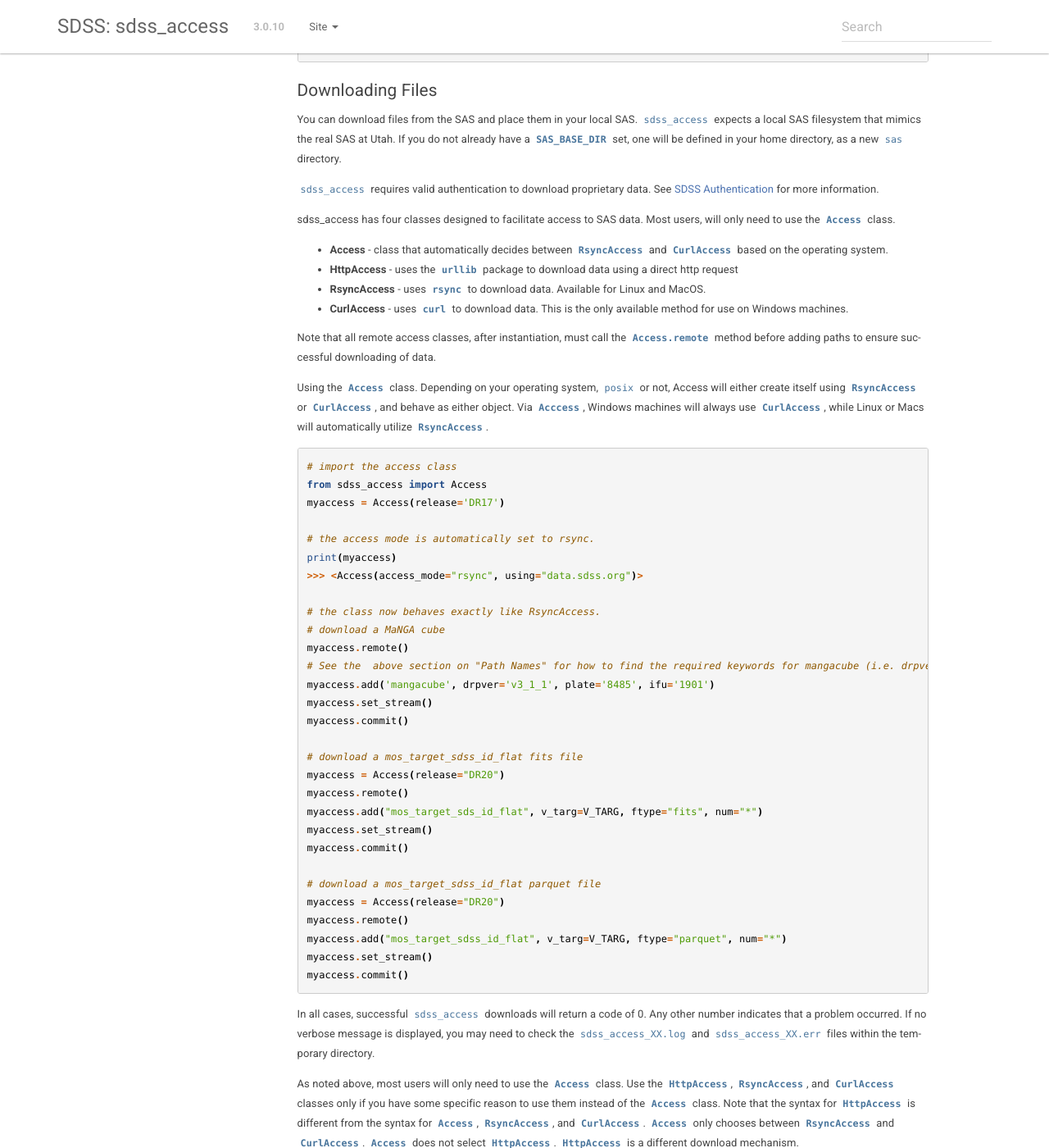
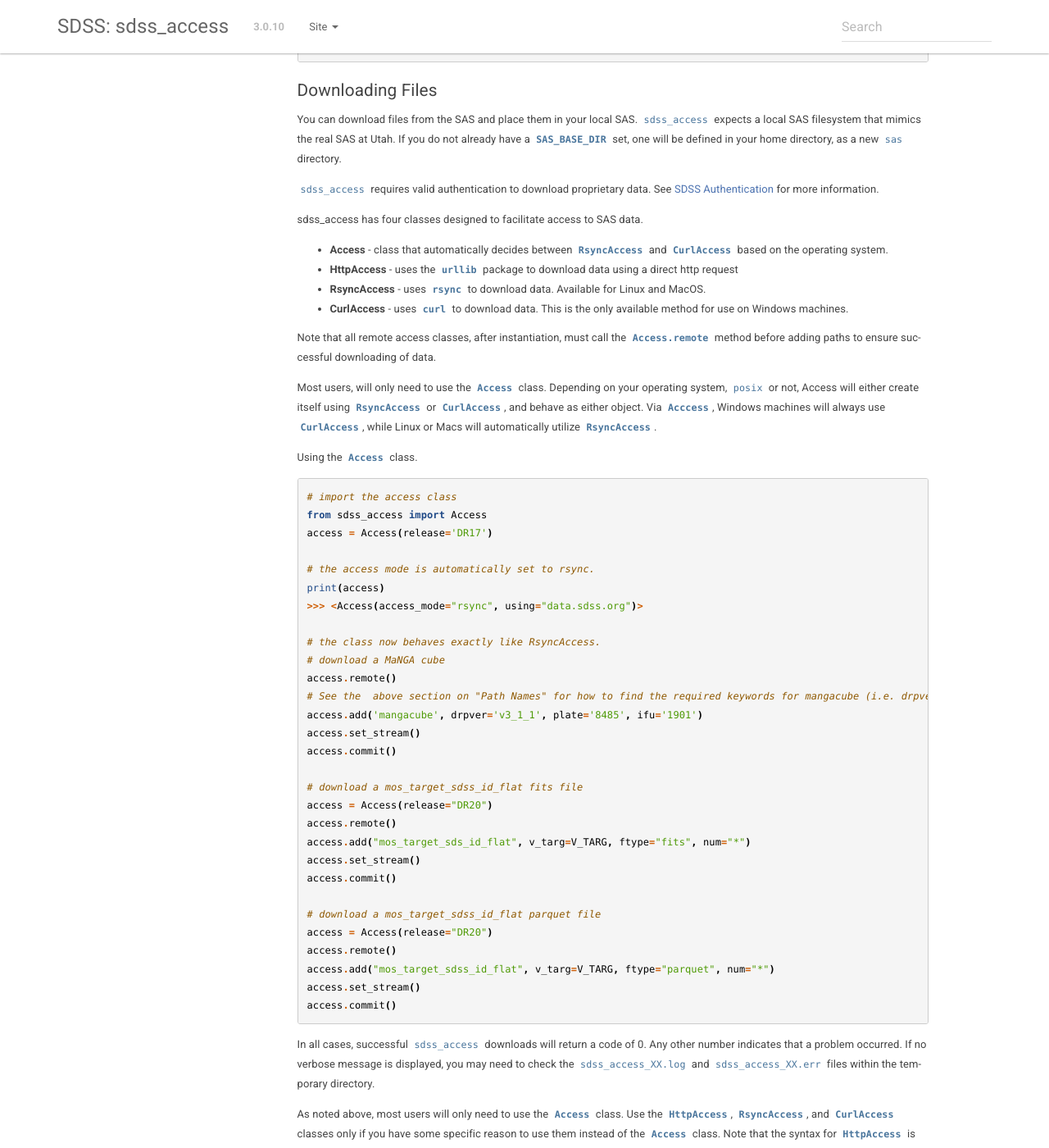
Before and after one commit to sdss/sdss_access, a Sphinx documentation site: the page built from docs/sphinx/intro.rst, in a window 1280 px wide and 1400 px high, scrolled down 3837 px. Shown: the whole window at 82% size. Built offline with Sphinx 7.4.7, drawn with Linux system fonts in a browser that asks for light colours; the version number is read from the project's files by our own code; some of the changed text lies outside the part shown.

Commit message:
updating docs for release (#103)

```diff
--- a/CHANGELOG.rst
+++ b/CHANGELOG.rst
@@ -6,10 +6,13 @@
 
 This document records the main changes to the sdss_access code.
 
-Unreleased
+3.0.11 (06-03-2026)
 ----------
 - PR `84` - Add `Path.mos_target_num` method.
 - PR `85` - Replace `pkg_resources.parse_version` with `packaging.version.parse` in `conf.py`.
+- PR `87` - Fix `extract` method for MOS paths
+- PR `88` - Support `*` wildcard in MOS paths
+- PR `90` - Doc edits
 
 3.0.10 (07-10-2025)
 -------------------
--- a/docs/sphinx/intro.rst
+++ b/docs/sphinx/intro.rst
@@ -38,10 +38,10 @@
 
     # import the path
     from sdss_access import Path
-    mypath = Path(release='dr17')
+    path = Path(release='dr17')
 
     # generate a file system path
-    mypath.full('mangacube', drpver='v3_1_1', plate='8485', ifu='1901', wave='LOG')
+    path.full('mangacube', drpver='v3_1_1', plate='8485', ifu='1901', wave='LOG')
     '/Users/Brian/Work/sdss/sas/dr17/manga/spectro/redux/v3_1_1/8485/stack/manga-8485-1901-LOGCUBE.fits.gz'
 
 Note that this only generates a path. The file may not actually exist locally.  If you want to generate a URL path to
@@ -49,7 +49,7 @@
 ::
 
     # generate a http path to the file
-    mypath.url('mangacube', drpver='v3_1_1', plate='8485', ifu='1901', wave='LOG')
+    path.url('mangacube', drpver='v3_1_1', plate='8485', ifu='1901', wave='LOG')
     'https://data.sdss.org/sas/dr17/manga/spectro/redux/v3_1_1/8485/stack/manga-8485-1901-LOGCUBE.fits.gz'
 
 You can also pass in the full path directly as a string in cases.  In those cases, the first argument passed in must
@@ -57,8 +57,8 @@
 ::
 
     # pass in the full path directly to path.url
-    full = mypath.full('mangacube', drpver='v3_1_1', plate='8485', ifu='1901', wave='LOG')
-    mypath.url('', full=full)
+    full = path.full('mangacube', drpver='v3_1_1', plate='8485', ifu='1901', wave='LOG')
+    path.url('', full=full)
     'https://data.sdss.org/sas/dr17/manga/spectro/redux/v3_1_1/8485/stack/manga-8485-1901-LOGCUBE.fits.gz'
 
 Path Names
@@ -72,23 +72,23 @@
 or `data/dr15.cfg`.  Within ``sdss_access``, all paths are available as a dictionary, ``path.templates``::
 
     from sdss_access.path import Path
-    mypath = Path(release='dr17')
+    path = Path(release='dr17')
 
     # show the dictionary of available paths
-    mypath.templates
+    path.templates
 
 To look up what path names are available, you can use `Path.lookup_names <.BasePath.lookup_names>`.
 ::
 
     # look up the available path names
-    mypath.lookup_names()
+    path.lookup_names()
     ['BOSSLyaDR_cat', ..., 'mangacube', ..., 'xdqso_index']
 
 To look up what keywords are needed for a given path, you can use `Path.lookup_keys <.BasePath.lookup_keys>`.
 ::
 
     # look up the keyword arguments needed to define a MaNGA cube path
-    mypath.lookup_keys('mangacube')
+    path.lookup_keys('mangacube')
     ['plate', 'drpver', 'ifu', 'wave']
 
 The full list of paths can also be found :ref:`here <paths>`.  To create a new path, see
@@ -100,11 +100,11 @@
 ::
 
     # check for local path existence
-    mypath.exists('mangacube', drpver='v3_1_1', plate='8485', ifu='1901', wave='LOG')
+    path.exists('mangacube', drpver='v3_1_1', plate='8485', ifu='1901', wave='LOG')
     True
 
     # check for remote path existence on the SAS
-    mypath.exists('mangacube', drpver='v3_1_1', plate='8485', ifu='1901', wave='LOG', remote=True)
+    path.exists('mangacube', drpver='v3_1_1', plate='8485', ifu='1901', wave='LOG', remote=True)
     True
 
 Required Keywords
@@ -115,13 +115,13 @@
 
 ::
 
-    >>> mypath = Path(release='dr17')
+    >>> path = Path(release='dr17')
 
     >>> # see the required keys
-    >>> mypath.lookup_keys('mangacube')
+    >>> path.lookup_keys('mangacube')
     ['plate', 'drpver', 'wave', 'ifu']
 
-    >>> mypath.full('mangacube', drpver='v3_1_1', plate='8485', ifu='1901')
+    >>> path.full('mangacube', drpver='v3_1_1', plate='8485', ifu='1901')
     KeyError: "Missing required keyword arguments: ['wave']"
 
 Environment Paths
@@ -134,8 +134,8 @@
 
     >>> # load the default environment / paths
     >>> from sdss_access.path import Path
-    >>> mypath = Path()
-    >>> mypath
+    >>> path = Path()
+    >>> path
     <Path(release="sdsswork", public=False, n_paths=233)
 
 To access paths from a different environment, you can change environments by passing in the ``release`` keyword argument.  The
@@ -145,13 +145,13 @@
 
     >>> # load the SDSS-V environment and paths
     >>> from sdss_access.path import Path
-    >>> mypath = Path(release='sdsswork')
-    >>> mypath
+    >>> path = Path(release='sdsswork')
+    >>> path
     <Path(release="sdsswork", public=False, n_paths=233)
 
     >>> # switch to the environment for public data release DR17
-    >>> mypath = Path(release='DR17')
-    >>> mypath
+    >>> path = Path(release='DR17')
+    >>> path
     <Path(release="dr17", public=True, n_paths=420)
 
 When reloading a new ``tree`` environment configuration, ``sdss_access`` automatically updates the Python session
@@ -161,14 +161,14 @@
 ::
 
     >>> # load the SDSS-V environment but preserve your original os.environ
-    >>> mypath = Path(release='sdsswork', preserve_envvars=True)
+    >>> path = Path(release='sdsswork', preserve_envvars=True)
 
 Alternatively, you can preserve a subset of enviroment variables from your original ``os.environ`` by passing in a list of
 environment variables.
 ::
 
     >>> # preserve only a single environment variable
-    >>> mypath = Path(release='sdsswork', preserve_envvars=['ROBOSTRATEGY_DATA'])
+    >>> path = Path(release='sdsswork', preserve_envvars=['ROBOSTRATEGY_DATA'])
 
 If you wish to permanently preserve your locally set environment variables, you can set the ``preserve_envvars`` parameter to
 ``true`` in a custom tree YAML configuration file located at ``~/.config/sdss/sdss_access.yml``.  For example
@@ -195,8 +195,8 @@
     >>> filepath = '/Users/Brian/Work/sdss/sas/dr17/manga/spectro/redux/v3_1_1/8485/stack/manga-8485-1901-LOGCUBE.fits.gz'
 
     >>> # extract the keywords
-    >>> mypath = Path(release='dr17')
-    >>> mypath.extract('mangacube', filepath)
+    >>> path = Path(release='dr17')
+    >>> path.extract('mangacube', filepath)
     {'drpver': 'v3_1_1', 'plate': '8485', 'ifu': '1901', 'wave': 'LOG'}
 
 
@@ -211,7 +211,6 @@
 for more information.
 
 sdss_access has four classes designed to facilitate access to SAS data.
-Most users, will only need to  use the  `.Access` class.
 
 - **Access** - class that automatically decides between `.RsyncAccess` and `.CurlAccess` based on the operating system.
 - **HttpAccess** - uses the `urllib` package to download data using a direct http request
@@ -221,41 +220,43 @@
 Note that all remote access classes, after instantiation, must call the `Access.remote <.BaseAccess.remote>` method before
 adding paths to ensure successful downloading of data.
 
+Most users, will only need to  use the  `.Access` class.  Depending on your operating system,
+``posix`` or not, Access will either create itself using `.RsyncAccess` or `.CurlAccess`, and
+behave as either object.  Via `.Acccess`, Windows machines will always use `.CurlAccess`,
+while Linux or Macs will automatically utilize `.RsyncAccess`.
 
-Using the `.Access` class.  Depending on your operating system, ``posix`` or not, Access will either create itself using
-`.RsyncAccess` or `.CurlAccess`, and behave as either object.  Via `.Acccess`, Windows machines will always use `.CurlAccess`,
-while Linux or Macs will automatically utilize `.RsyncAccess`.
+Using the `.Access` class.
 ::
 
     # import the access class
     from sdss_access import Access
-    myaccess = Access(release='DR17')
+    access = Access(release='DR17')
 
     # the access mode is automatically set to rsync.
-    print(myaccess)
+    print(access)
     >>> <Access(access_mode="rsync", using="data.sdss.org")>
 
     # the class now behaves exactly like RsyncAccess.
     # download a MaNGA cube
-    myaccess.remote()
+    access.remote()
     # See the  above section on "Path Names" for how to find the required keywords for mangacube (i.e. drpver, plate, ifu)
-    myaccess.add('mangacube', drpver='v3_1_1', plate='8485', ifu='1901')
-    myaccess.set_stream()
-    myaccess.commit()
+    access.add('mangacube', drpver='v3_1_1', plate='8485', ifu='1901')
+    access.set_stream()
+    access.commit()
 
     # download a mos_target_sdss_id_flat fits file
-    myaccess = Access(release="DR20")
-    myaccess.remote()
-    myaccess.add("mos_target_sds_id_flat", v_targ=V_TARG, ftype="fits", num="*")
-    myaccess.set_stream()
-    myaccess.commit()
+    access = Access(release="DR20")
+    access.remote()
+    access.add("mos_target_sds_id_flat", v_targ=V_TARG, ftype="fits", num="*")
+    access.set_stream()
+    access.commit()
 
     # download a mos_target_sdss_id_flat parquet file
-    myaccess = Access(release="DR20")
-    myaccess.remote()
-    myaccess.add("mos_target_sdss_id_flat", v_targ=V_TARG, ftype="parquet", num="*")
-    myaccess.set_stream()
-    myaccess.commit()
+    access = Access(release="DR20")
+    access.remote()
+    access.add("mos_target_sdss_id_flat", v_targ=V_TARG, ftype="parquet", num="*")
+    access.set_stream()
+    access.commit()
 
 
 In all cases, successful ``sdss_access`` downloads will return a code of 0. Any other number indicates that a problem
@@ -264,19 +265,20 @@
 
 As noted above, most users will only need to  use the  `.Access` class.
 Use the `.HttpAccess`, `.RsyncAccess`, and `.CurlAccess` classes only if you have  some specific reason to  use them instead of the  `.Access` class.
-Note that the  syntax for `.HttpAccess` is different from the  syntax for `.Access`, `.RsyncAccess`, and `.CurlAccess`.  `.Access` only chooses between `.RsyncAccess` and `.CurlAccess`.  `.Access` does not select `.HttpAccess`. `.HttpAccess` is a different download mechanism.
+Note that the  syntax for `.HttpAccess` is different from the  syntax for `.Access`, `.RsyncAccess`, and `.CurlAccess`.
+`.HttpAccess` uses a different protocol for downloading files than `rsync` or `curl`.
 
 Using the `.HttpAccess` class.
 ::
 
     from sdss_access import HttpAccess
-    my_http_access = HttpAccess(release='DR17', verbose=True)
+    http_access = HttpAccess(release='DR17', verbose=True)
 
     # set to use remote
-    my_http_access.remote()
+    http_access.remote()
 
     # get the file
-    my_http_access.get('mangacube', drpver='v3_1_1', plate='8485', ifu='1901', wave='LOG')
+    http_access.get('mangacube', drpver='v3_1_1', plate='8485', ifu='1901', wave='LOG')
 
 Using the `.RsyncAccess` class.  `.RsyncAccess` is generally much faster then `.HttpAccess` as it spreads multiple
 file downloads across multiple continuous rsync download streams.
@@ -359,8 +361,8 @@
 ::
 
     >>> from sdss_access import Access
-    >>> myaccess = Access()
-    >>> myaccess
+    >>> access = Access()
+    >>> access
     <Access(access_mode="rsync", using="data.sdss5.org")>
 
 As with SDSS-IV, ``sdss_access`` requires valid authentication to download
@@ -373,11 +375,11 @@
 ::
 
     from sdss_access import Access
-    myaccess = Access()
-    myaccess.remote()
-    myaccess.add('rsCompleteness', observatory='apo', plan='epsilon-2-core-*')
-    myaccess.set_stream()
-    myaccess.commit()
+    access = Access()
+    access.remote()
+    access.add('rsCompleteness', observatory='apo', plan='epsilon-2-core-*')
+    access.set_stream()
+    access.commit()
 
 .. note::
     As of ``version >= 3.0.0``, and ``tree >= 4.0.0`` the default config of "sdsswork" is for SDSS-V
@@ -396,18 +398,18 @@
 
     # import the path and set it to use the DR17 release
     from sdss_access.path import Path
-    mypath = Path(release='DR17')
+    path = Path(release='DR17')
 
     # check if a public path
-    mypath.public
+    path.public
     True
 
     # generate a file system path
-    mypath.full('mangacube', drpver='v3_1_1', plate=8485, ifu=1901, wave='LOG')
+    path.full('mangacube', drpver='v3_1_1', plate=8485, ifu=1901, wave='LOG')
     '/Users/Brian/Work/sdss/sas/dr17/manga/spectro/redux/v3_1_1/8485/stack/manga-8485-1901-LOGCUBE.fits.gz'
 
     # setup rsync access to download public data from DR17
-    myrsync = RsyncAccess(public=True, release='DR17')
+    rsync = RsyncAccess(public=True, release='DR17')
 
 .. _sdss-access-svn:
 
@@ -425,11 +427,11 @@
     from sdss_access.path import Path
 
     # load the paths for DR17
-    mypath = Path(release='DR17')
-    mypath.full('mangapreimg', designid=8405, designgrp='D0084XX', mangaid='1-42007')
+    path = Path(release='DR17')
+    path.full('mangapreimg', designid=8405, designgrp='D0084XX', mangaid='1-42007')
     '/Users/Brian/Work/sdss/data/manga/mangapreim/v2_9/data/D0084XX/8405/preimage-1-42007_irg.jpg'
 
-    mypath.url('mangapreimg', designid=8405, designgrp='D0084XX', mangaid='1-42007')
+    path.url('mangapreimg', designid=8405, designgrp='D0084XX', mangaid='1-42007')
     'https://svn.sdss.org/public/data/manga/mangapreim/tags/v2_9/data/D0084XX/8405/preimage-1-42007_irg.jpg'
 
 As always, paths generated by ``tree`` and ``sdss_access`` use the directory structure as it exists on the SDSS
@@ -450,20 +452,20 @@
 ::
 
     # load the paths for DR17
-    mypath = Path(release='DR17')
-    mypath.full('mangapreimg', designid=8405, designgrp='D0084XX', mangaid='1-42007')
+    path = Path(release='DR17')
+    path.full('mangapreimg', designid=8405, designgrp='D0084XX', mangaid='1-42007')
     '/Users/Brian/Work/sdss/data/manga/mangapreim/v2_9/data/D0084XX/8405/preimage-1-42007_irg.jpg'
 
     # Override the path to use my local module
-    mypath.full('mangapreimg', designid=8405, designgrp='D0084XX', mangaid='1-42007', force_module=True)
+    path.full('mangapreimg', designid=8405, designgrp='D0084XX', mangaid='1-42007', force_module=True)
     '/Users/Brian/Work/sdss/data/manga/mangapreim/trunk/data/D0084XX/8405/preimage-1-42007_irg.jpg'
 
 If you want to always override paths with any local modules found, you can set the ``force_modules`` keyword on ``Path``
 instantiation.
 ::
 
-    mypath = Path(release='DR17', force_modules=True)
-    mypath.full('mangapreimg', designid=8405, designgrp='D0084XX', mangaid='1-42007')
+    path = Path(release='DR17', force_modules=True)
+    path.full('mangapreimg', designid=8405, designgrp='D0084XX', mangaid='1-42007')
     '/Users/Brian/Work/sdss/data/manga/mangapreim/trunk/data/D0084XX/8405/preimage-1-42007_irg.jpg'
 
 You can also set the ``force_modules`` parameter in your custom config file, ``~/.config/sdss/sdss_access.yml`` to
--- a/docs/sphinx/paths.rst
+++ b/docs/sphinx/paths.rst
@@ -14,7 +14,8 @@
 
 Public Data Release Paths
 
-* :ref:`DR19 <dr19>` - paths defined for public data release 19
+* :ref:`DR20 <dr20>` - paths defined for public data release 20
+* :ref:`DR19 <dr19>`
 * :ref:`DR18 <dr18>`
 * :ref:`DR17 <dr17>`
 * :ref:`DR16 <dr16>`
@@ -32,6 +33,7 @@
 * :ref:`IPL-1 <ipl1>` - Internal Product Launch 1
 * :ref:`IPL-2 <ipl2>` - Internal Product Launch 2
 * :ref:`IPL-3 <ipl3>` - Internal Product Launch 3
+* :ref:`IPL-4 <ipl4>` - Internal Product Launch 4
 
 
 Latest Path Evolution
```
Also changed, not shown: other parts of docs/sphinx/intro.rst (+15 -15 lines), docs/sphinx/path_defs.rst (+18 -0 lines), docs/sphinx/path_evolution.rst (+8 -0 lines).
